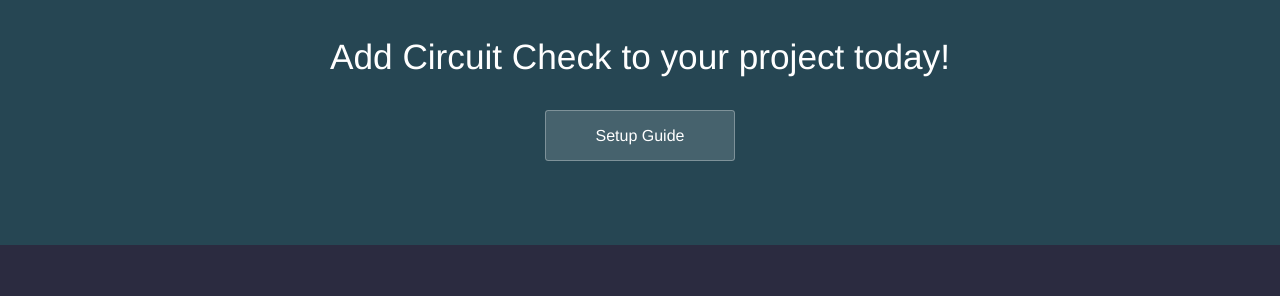
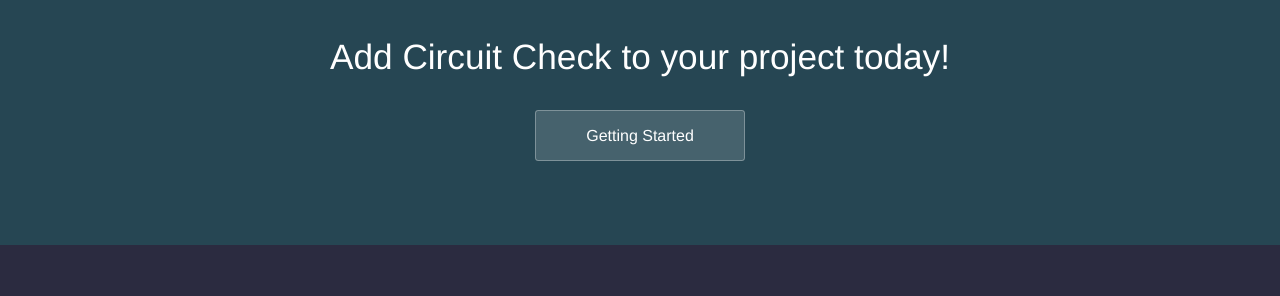
Before and after one commit to SchneiderCode/Circuit-Check-Web, a Jekyll site: the page built from index.html, in a window 1280 px wide and 900 px high, scrolled down 1888 px. Shown: the part 536-832 px from the top of the window. Built offline with Jekyll 4.4.1, drawn with Linux system fonts in a browser that asks for light colours.

Commit message:
Update index.html

```diff
--- a/index.html
+++ b/index.html
@@ -64,6 +64,6 @@
 
 	<section class="bottom-cta">
 		<h2 class="editable">Add Circuit Check to your project today!</h2>
-		<div class="button alt"><a href="{{ site.baseurl }}/setup/">Setup Guide</a></div>
+		<div class="button alt"><a href="{{ site.baseurl }}/setup/">Getting Started</a></div>
 	</section>
 </div>
```
